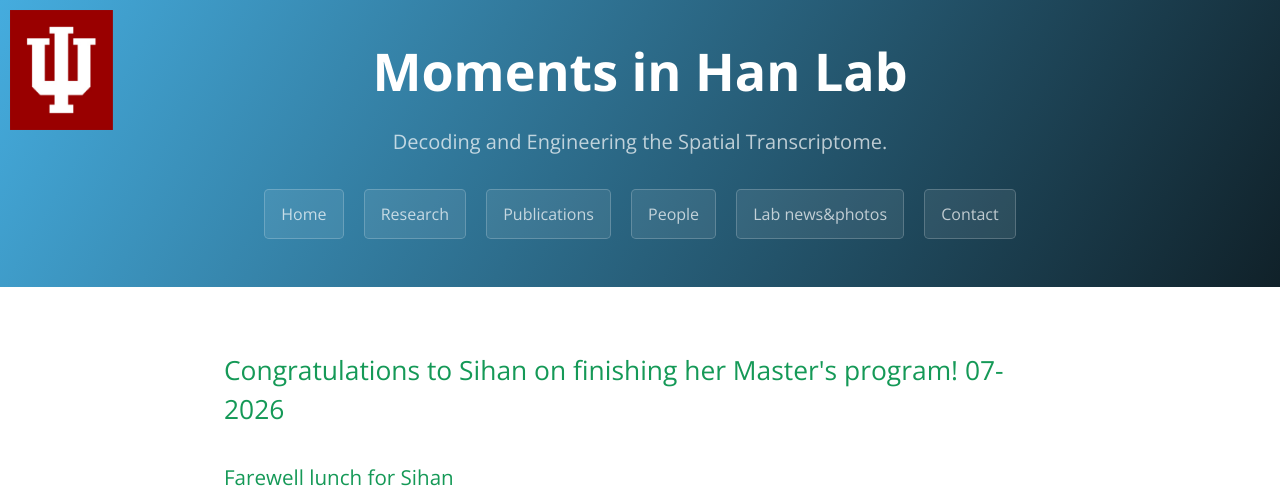
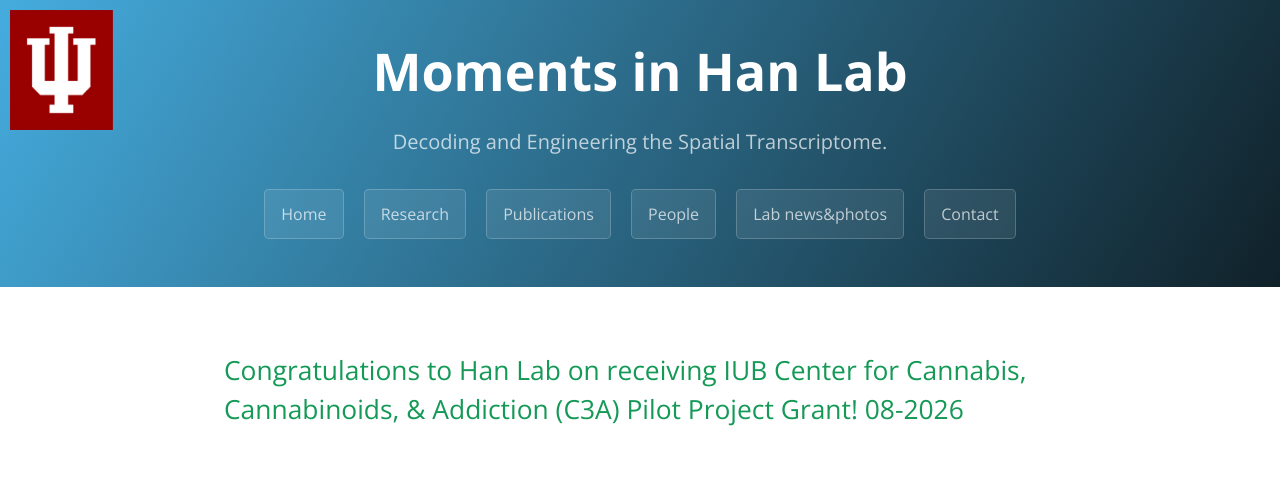
Before and after one commit to Hanmt-Lab/Hanmt-Lab.github.io, a Jekyll site: the page built from lab_photo/index.md, in a window 1280 px wide and 900 px high, cut to the strip 0-486 px from the top of the window. Built offline with Jekyll 4.4.1, drawn with Linux system fonts in a browser that asks for light colours.

Commit message:
Update index.md

```diff
--- a/lab_photo/index.md
+++ b/lab_photo/index.md
@@ -5,6 +5,8 @@
 
 <link rel="icon" href="/assets/images/Han Lab logo.png" type="image/png">
 
+<h2> Congratulations to Han Lab on receiving IUB Center for Cannabis, Cannabinoids, & Addiction (C3A) Pilot Project Grant! 08-2026 </h2>
+<br>
 <h2> Congratulations to Sihan on finishing her Master's program! 07-2026 </h2>
 <h3> Farewell lunch for Sihan </h3>
 <br>
```
